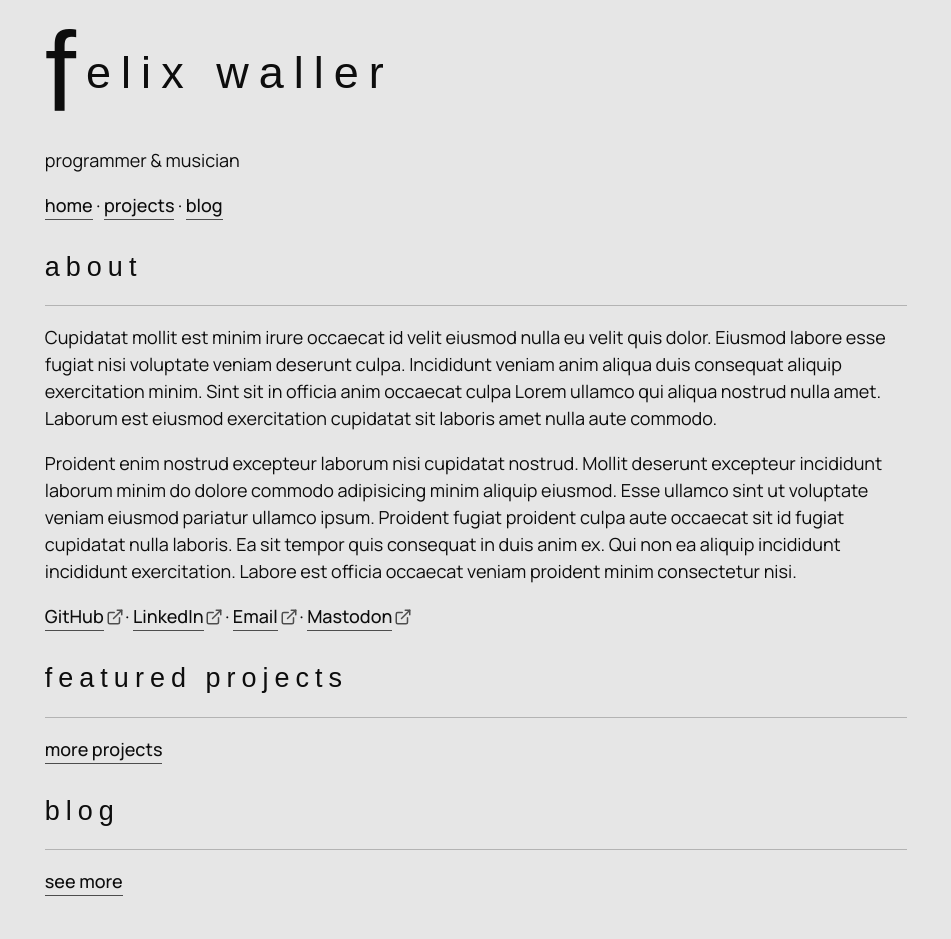
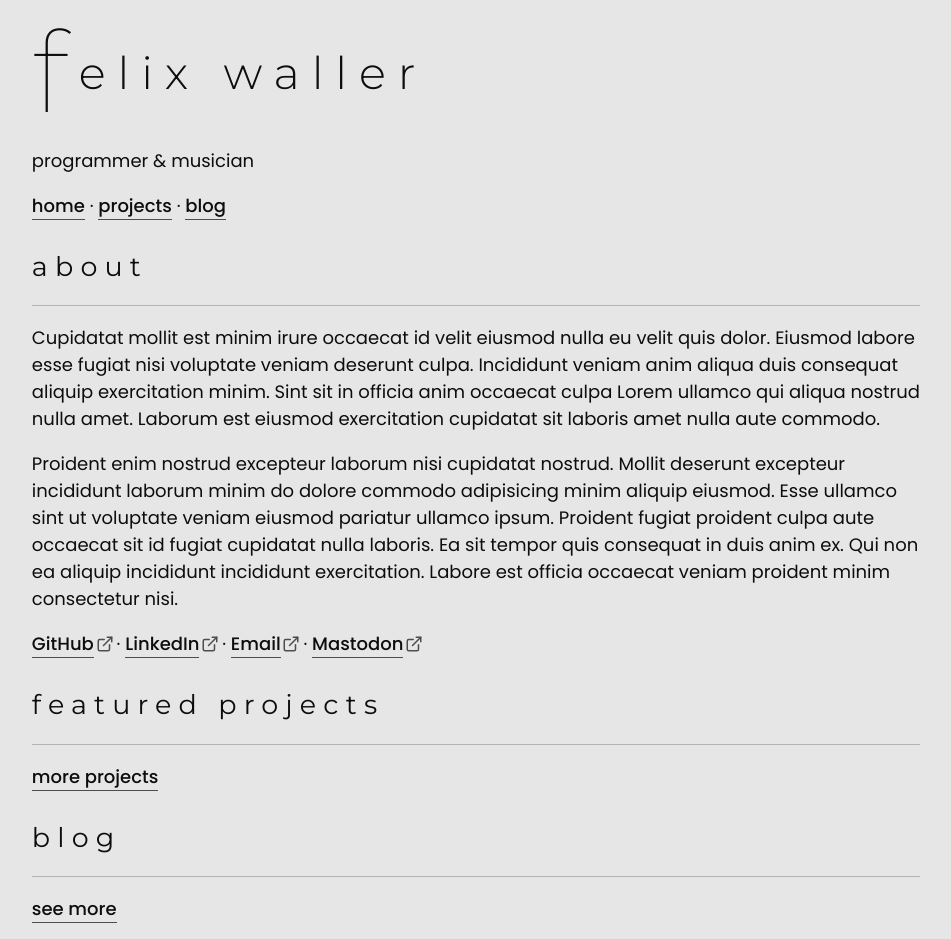
Before and after one commit to f11xter/f11xter.github.io, an Astro site: page / in a window 1280 px wide. Shown: the whole page, without its empty margins (164-1115 px from the left). Before the commit the page ends 912 px from the top, so only its background shows below. Built offline with nearby package versions, Linux system fonts and the light colour scheme; Astro itself is replaced by a stand-in of ours.

Commit message:
Update styling
- add code block styling
- update fonts

```diff
--- a/src/assets/main.css
+++ b/src/assets/main.css
@@ -37,7 +37,7 @@ body {
   color: var(--text);
   background-color: var(--bg);
 
-  font-family: "Manrope", sans-serif;
+  font-family: "Poppins", sans-serif;
   font-size: 18px;
   line-height: 1.5;
 }
@@ -103,6 +103,10 @@ h6,
   font-weight: 400;
 }
 
+h3 {
+  font-size: 1.3em;
+}
+
 .letter-spaced {
   letter-spacing: 0.4ch;
 }
--- a/src/layouts/Layout.astro
+++ b/src/layouts/Layout.astro
@@ -21,7 +21,7 @@ const { title } = Astro.props;
 		<link rel="preconnect" href="https://fonts.googleapis.com" />
 		<link rel="preconnect" href="https://fonts.gstatic.com" crossorigin />
 		<link
-			href="https://fonts.googleapis.com/css2?family=Poppins:wght@200;400;600&family=Manrope:wght@400;500&display=swap"
+			href="https://fonts.googleapis.com/css2?family=Montserrat:wght@100;300;400&family=Poppins:ital,wght@0,400;0,500;1,400&display=swap"
 			rel="stylesheet"
 		/>
 	</head>
@@ -38,7 +38,7 @@ const { title } = Astro.props;
 					marginBlockStart: "0",
 				}}
 			>
-				<span style={{ fontSize: "2.5em", fontWeight: "200" }}>f</span>
+				<span style={{ fontSize: "2.5em", fontWeight: "100" }}>f</span>
 				<span style={{ fontWeight: "300" }}>elix waller</span>
 			</p>
 
```
Also changed, not shown: src/pages/blog/[...slug].astro (+8 -0 lines).
